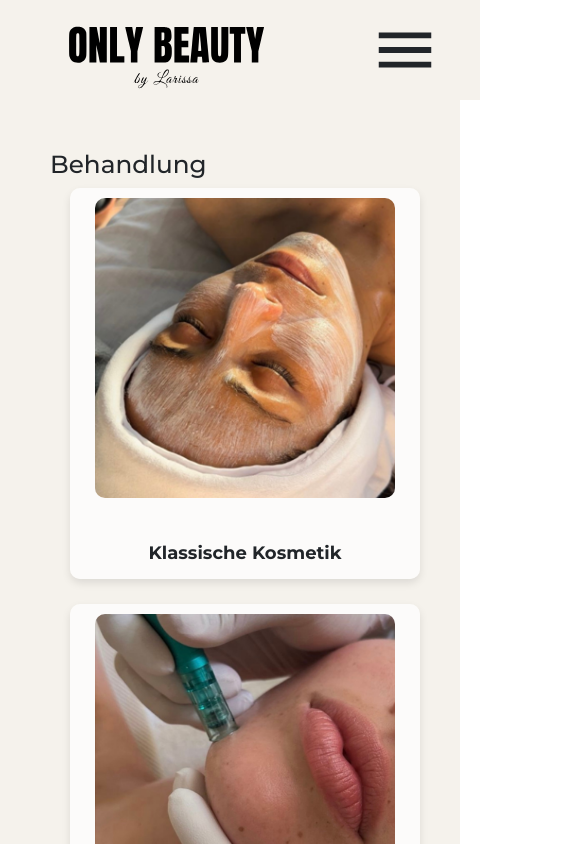
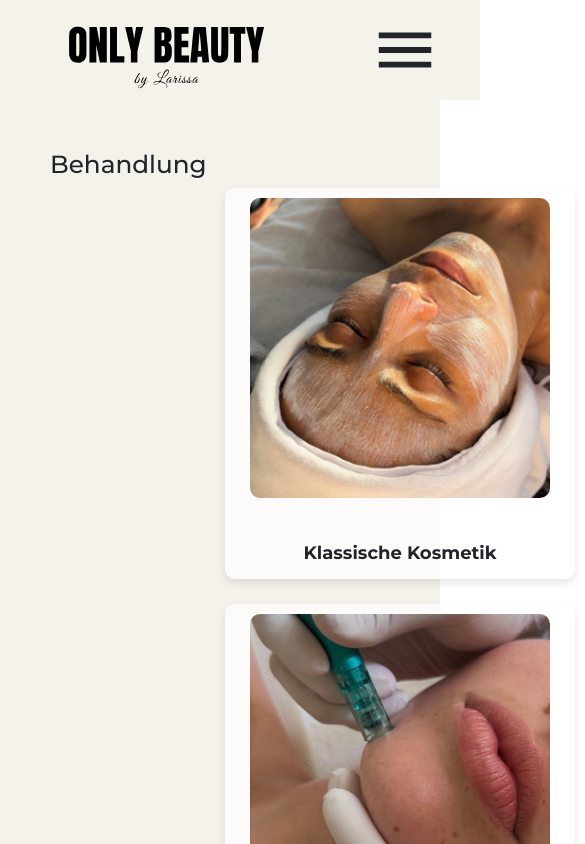
Before and after one commit to Vadim1489/only_beauty, a React (Create React App) app: page / in a window 390 px wide. Shown: the top 844 px of the page, 585 px wide, since content can reach past the window. Built offline with nearby package versions, Linux system fonts and the light colour scheme.

Commit message:
updated navmenu

```diff
--- a/src/pages/MainPage/index.module.css
+++ b/src/pages/MainPage/index.module.css
@@ -79,9 +79,9 @@
   }
 }
 
-@media (max-width:460px) {
+@media (max-width:440px) {
   .main_container {
-    width: 460px;
+    width: 440px;
   }
   .main_container > h2 {
     padding-left: 30px;
@@ -90,6 +90,6 @@
   .card_container {
     display: grid;
     grid-template-columns: repeat(1, 2fr);
-    width: 450px;
+    width: 43git0px;
   }
 }
```
